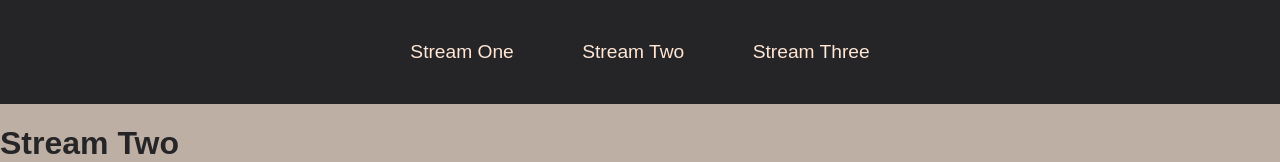
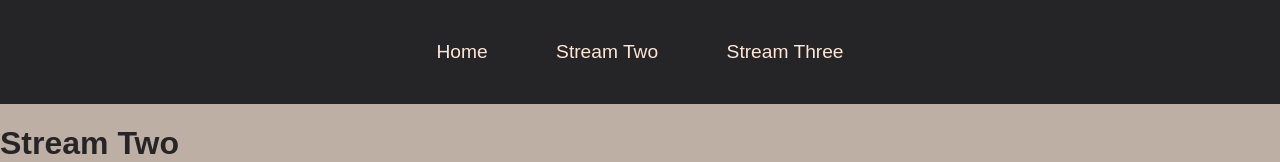
Before and after one commit to annagabain/my-first-GitPod-project, a plain HTML site: page stream-two.html in a window 1280 px wide. Shown: the top 162 px of the page. Drawn offline with Linux system fonts and the light colour scheme.

Commit message:
fix nav from stream-one.html to index.html

```diff
--- a/stream-two.html
+++ b/stream-two.html
@@ -11,7 +11,7 @@
 <body>
     <nav>
         <ul>
-            <li><a href="index.html">Stream One</a></li>
+            <li><a href="index.html">Home</a></li>
             <li><a href="stream-two.html">Stream Two</a></li>
             <li><a href="stream-three.html">Stream Three</a></li>
         </ul>
```
